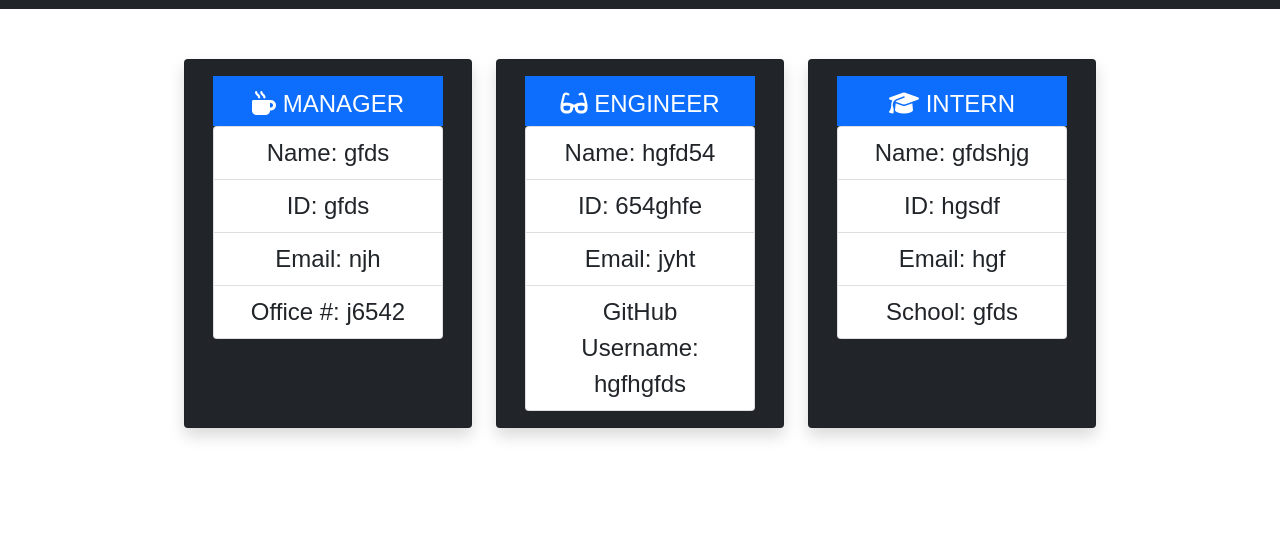
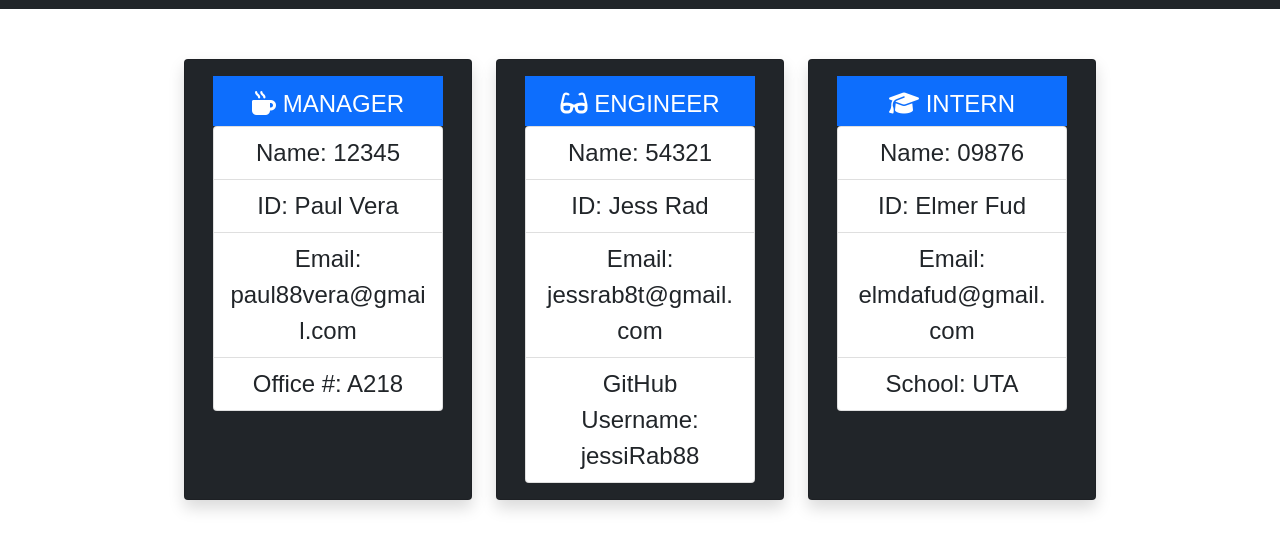
Before and after one commit to paul88vera/team-profile-generator, a website: page dist/index.html in a window 1280 px wide. Shown: the part 71-620 px from the top of the page. Drawn offline with nearby package versions, Linux system fonts and the light colour scheme; a web font is replaced by a local one.

Commit message:
everything working correctly

```diff
--- a/dist/index.html
+++ b/dist/index.html
@@ -19,7 +19,7 @@
   </head>
   <body style="font-family: 'Dongle', sans-serif; font-size:1.5em;">
     <header align="center" class="bg-dark text-white" style="height:80px;">
-      <h1 style="margin: auto; width: 50%; padding-top: 10px; font-size: 2em">My Team</h1>
+     <h1 style="margin: auto; width: 50%; padding-top: 10px; font-size: 2em">My Team</h1>
     </header>
     <section align="center" style="height:auto;">
       <div class="container" style="height:auto; margin-top:50px;">
@@ -30,16 +30,16 @@
               <div class="card-title bg-primary" style="height:50px; margin:auto; padding:10px;"><i class="fas fa-mug-hot"></i> MANAGER</div>
               <ul class="list-group text-align-left">
                 <li class="list-group-item">
-                  Name: gfds
+                  Name: 12345
                 </li>
                 <li class="list-group-item">
-                  ID: gfds
+                  ID: Paul Vera
                 </li>
                 <li class="list-group-item">
-                  Email: njh
+                  Email: paul88vera@gmail.com
                 </li>
                 <li class="list-group-item">
-                  Office #: j6542
+                  Office #: A218
                 </li>
               </ul>
             </div>
@@ -50,16 +50,16 @@
              <div class="card-title bg-primary" style="height:50px; margin:auto; padding:10px;"><i class="fas fa-glasses"></i> ENGINEER</div>
              <ul class="list-group">
                <li class="list-group-item">
-                Name: hgfd54
+                Name: 54321
                </li>
                <li class="list-group-item">
-                ID: 654ghfe
+                ID: Jess Rad
                </li>
                <li class="list-group-item">
-                Email: jyht
+                Email: jessrab8t@gmail.com
                </li>
                <li class="list-group-item">
-                GitHub Username: hgfhgfds
+                GitHub Username: jessiRab88
                </li>
              </ul>
            </div>
@@ -71,16 +71,16 @@
      <i class="fas fa-graduation-cap"></i> INTERN</div>
    <ul class="list-group">
      <li class="list-group-item">
-      Name: gfdshjg
+      Name: 09876
      </li>
      <li class="list-group-item">
-      ID: hgsdf
+      ID: Elmer Fud
      </li>
      <li class="list-group-item">
-      Email: hgf
+      Email: elmdafud@gmail.com
      </li>
      <li class="list-group-item">
-      School: gfds
+      School: UTA
      </li>
    </ul>
  </div>
```
Also changed, not shown: README.md.
